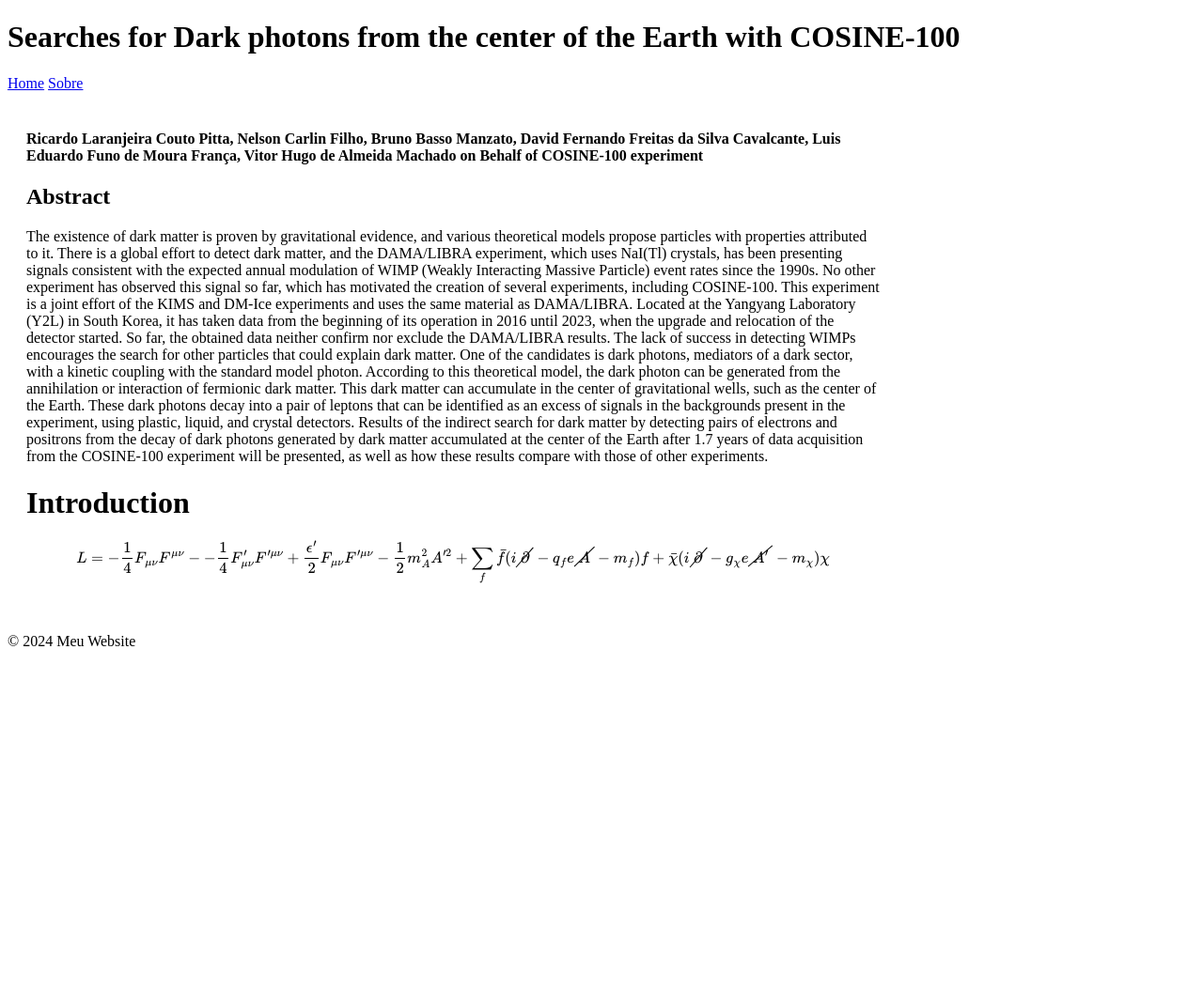
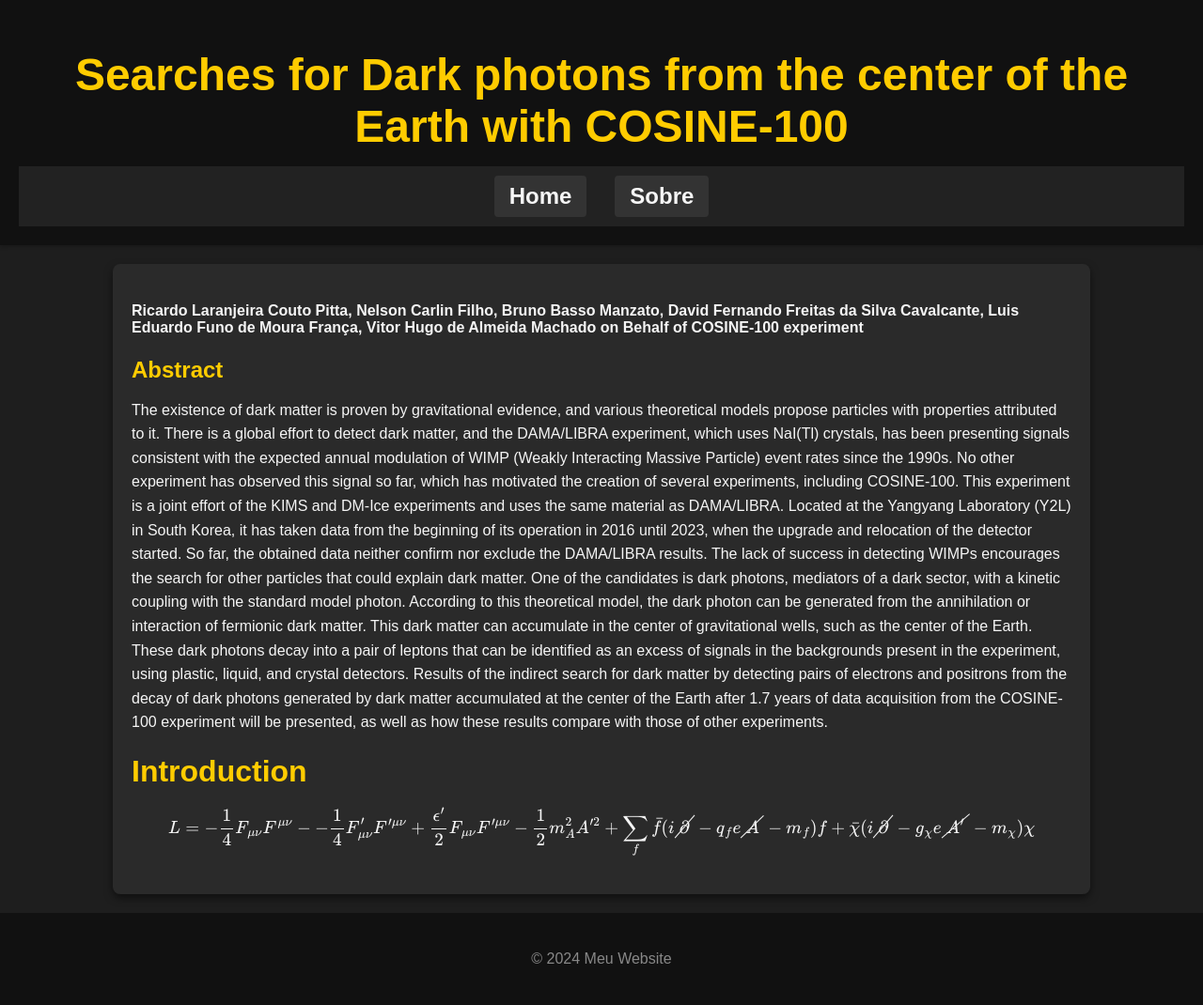
Before and after one commit to jaspior/COSINE-DP-Earth, a Jekyll site: the page index.html, which Jekyll copies as it is, in a window 1280 px wide. Shown: the whole page at 94% size. Built offline with Jekyll 4.4.1, drawn with Linux system fonts in a browser that asks for light colours; formulas are drawn with MathJax 3; before the commit the page ends 900 px from its top, so only the background shows below that.

Commit message:
Update style.css

```diff
--- a/assets/css/style.css
+++ b/assets/css/style.css
@@ -1,37 +1,116 @@
-.container {
-    display: flex;
-    flex-direction: row;
-    max-width: 1200px;
-    margin: 0 auto;
-}
-
-.sidebar {
-    width: 25%;
-    background-color: #f7f7f7;
-    padding: 20px;
-    box-sizing: border-box;
-}
-
-.content {
-    width: 75%;
-    padding: 20px;
-    box-sizing: border-box;
-}
-
-.sidebar ul {
-    list-style-type: none;
+/* Estilo Geral */
+body {
+    font-family: 'Arial', sans-serif;
+    background-color: #1e1e1e; /* Fundo escuro, remetendo ao espaço */
+    color: #f5f5f5; /* Texto claro */
+    margin: 0;
     padding: 0;
 }
 
-.sidebar ul li {
-    margin-bottom: 10px;
+header {
+    background-color: #111; /* Fundo ainda mais escuro para o cabeçalho */
+    padding: 20px;
+    text-align: center;
+    font-size: 24px;
+    font-weight: bold;
+    color: #ffcc00; /* Amarelo claro para destacar o título */
+    box-shadow: 0 2px 4px rgba(0, 0, 0, 0.2);
 }
 
-.sidebar ul li a {
-    text-decoration: none;
-    color: #333;
+nav {
+    display: flex;
+    justify-content: center;
+    background-color: #222;
+    padding: 10px;
 }
 
-.sidebar ul li a:hover {
-    color: #007bff;
+nav a {
+    color: #f5f5f5;
+    text-decoration: none;
+    margin: 0 15px;
+    padding: 8px 16px;
+    background-color: #333;
+    border-radius: 4px;
+    transition: background-color 0.3s ease;
 }
+
+nav a:hover {
+    background-color: #ffcc00; /* Amarelo ao passar o mouse */
+    color: #111;
+}
+
+main {
+    max-width: 1000px;
+    margin: 20px auto;
+    padding: 20px;
+    background-color: #2a2a2a;
+    border-radius: 8px;
+    box-shadow: 0 4px 8px rgba(0, 0, 0, 0.5);
+}
+
+h1, h2, h3 {
+    color: #ffcc00;
+    margin-bottom: 15px;
+}
+
+p {
+    line-height: 1.6;
+}
+
+section {
+    margin-bottom: 40px;
+}
+
+footer {
+    background-color: #111;
+    text-align: center;
+    padding: 20px;
+    color: #888;
+}
+
+footer a {
+    color: #ffcc00;
+    text-decoration: none;
+}
+
+footer a:hover {
+    text-decoration: underline;
+}
+
+/* Estilo para citações e textos em destaque */
+blockquote {
+    border-left: 4px solid #ffcc00;
+    padding-left: 15px;
+    color: #f5f5f5;
+    font-style: italic;
+}
+
+/* Estilo para botões */
+button {
+    background-color: #ffcc00;
+    color: #111;
+    padding: 10px 20px;
+    border: none;
+    border-radius: 4px;
+    cursor: pointer;
+    transition: background-color 0.3s ease;
+}
+
+button:hover {
+    background-color: #ffa500;
+}
+
+/* Responsividade */
+@media (max-width: 768px) {
+    main {
+        padding: 15px;
+    }
+
+    nav {
+        flex-direction: column;
+    }
+
+    nav a {
+        margin-bottom: 10px;
+    }
+}
```
